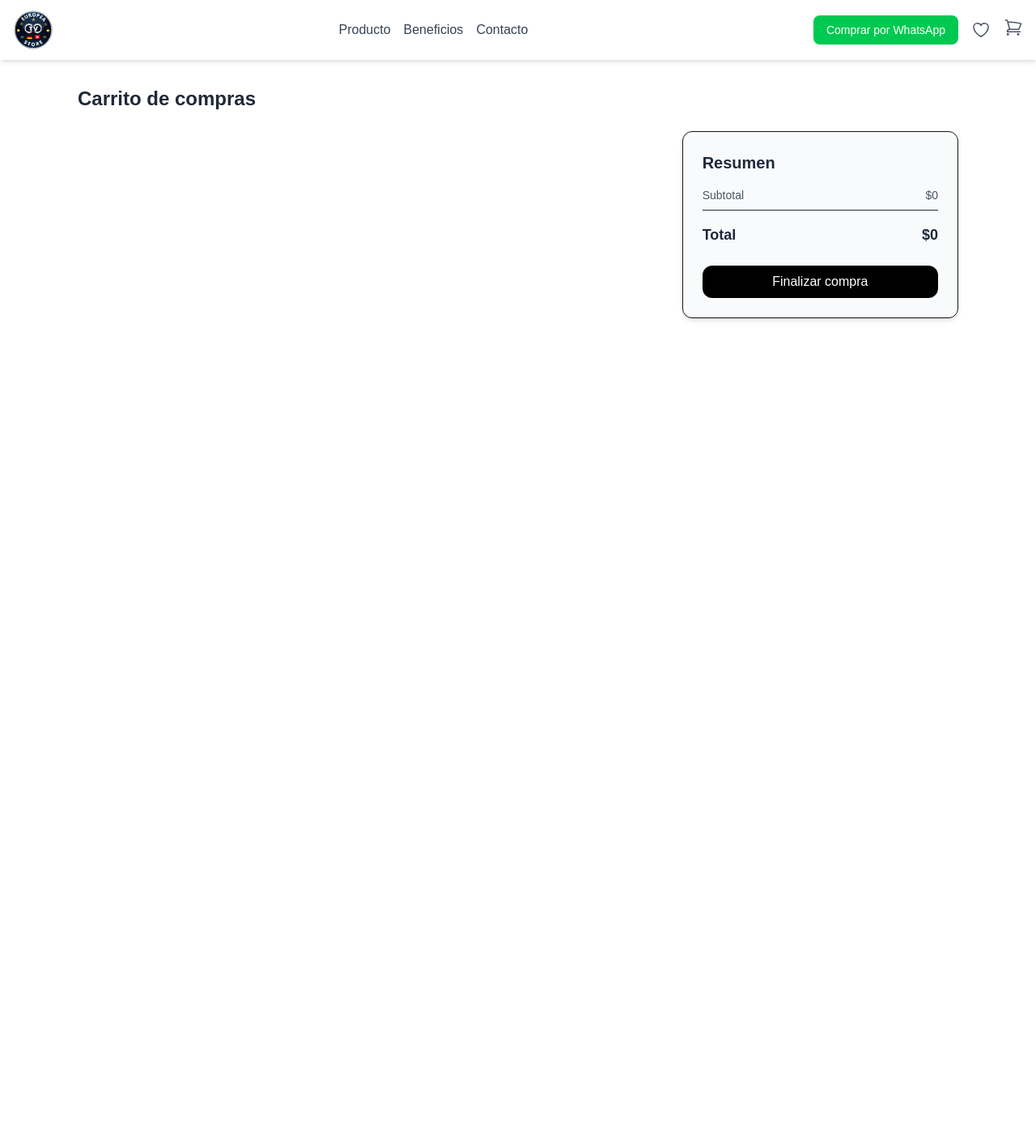
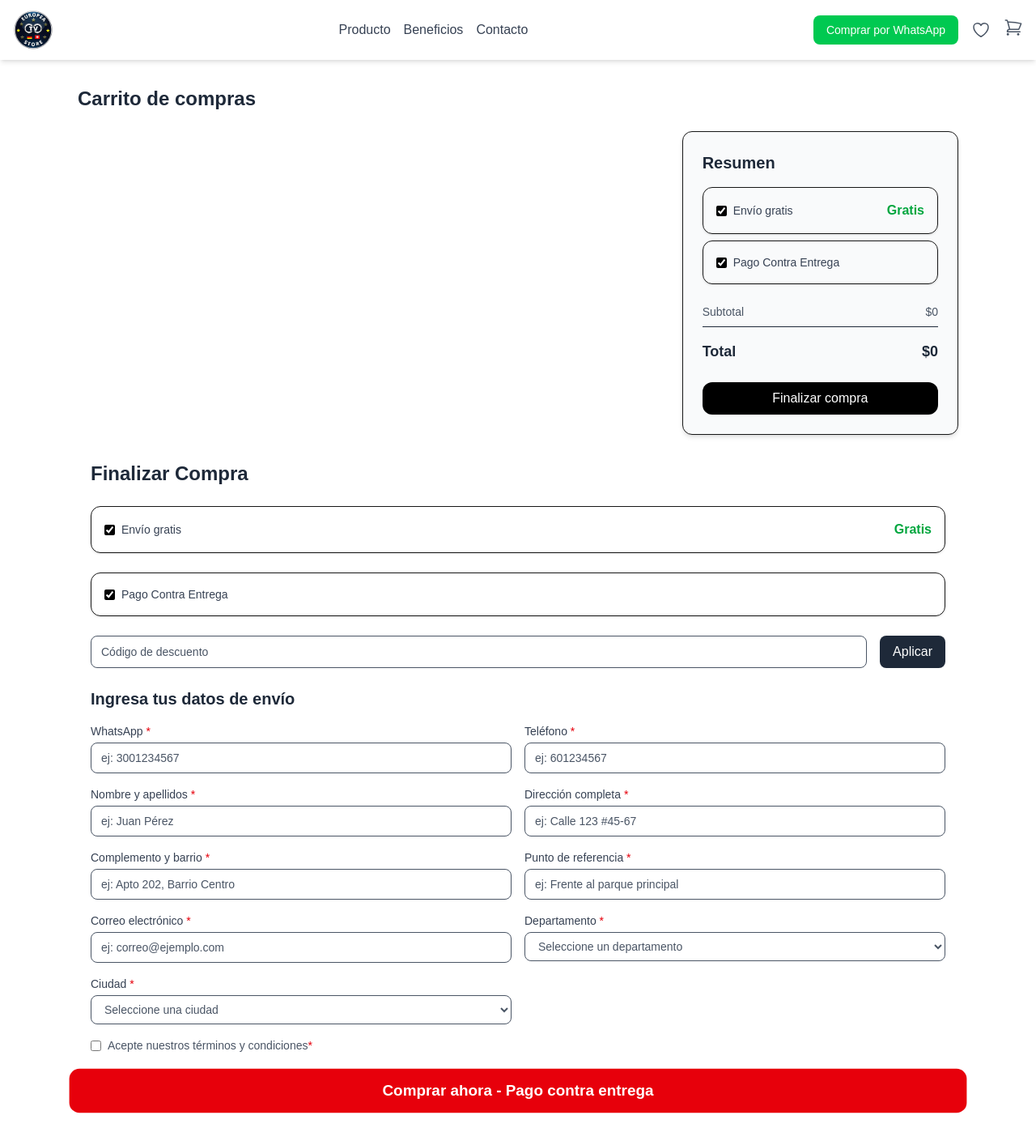
Before and after one commit to yheison0035/europeatvstore, a Next.js app: page /cart in a window 1280 px wide. Shown: the top 1414 px of the page at 81% size. Before the commit the page ends 800 px from the top, so only its background shows below. Built offline with nearby package versions, Linux system fonts and the light colour scheme.

Commit message:
se integra formulario de checkout para capturar los datos del cliente

```diff
--- a/src/app/cart/page.js
+++ b/src/app/cart/page.js
@@ -7,6 +7,7 @@ import Counter from "@/components/product/counter";
 import { TrashIcon } from "@heroicons/react/24/outline";
 import Link from "next/link";
 import formatSlug from "@/customs/formats";
+import Checkout from "@/components/checkout/checkout";
 
 export default function Cart() {
   const { cartItems, removeFromCart } = useCart();
@@ -101,6 +102,29 @@ export default function Cart() {
 
         <div className="border p-6 rounded-xl shadow-md bg-gray-50 h-fit">
           <h2 className="text-xl font-semibold mb-4 text-gray-800">Resumen</h2>
+          <div className="border p-4 rounded-xl shadow-sm my-2 flex justify-between items-center">
+            <label className="flex items-center gap-2 text-gray-700 text-sm">
+              <input
+                type="checkbox"
+                checked
+                readOnly
+                className="accent-black"
+              />
+              Envío gratis
+            </label>
+            <span className="font-semibold text-green-600">Gratis</span>
+          </div>
+          <div className="border p-4 rounded-xl shadow-sm mb-6 my-2 flex justify-between items-center">
+            <label className="flex items-center gap-2 text-gray-700 text-sm">
+              <input
+                type="checkbox"
+                checked
+                readOnly
+                className="accent-black"
+              />
+              Pago Contra Entrega
+            </label>
+          </div>
           <div className="flex justify-between mb-2 text-sm text-gray-600">
             <span>Subtotal</span>
             <span>${calculateTotal().toLocaleString()}</span>
@@ -109,11 +133,15 @@ export default function Cart() {
             <span>Total</span>
             <span>${calculateTotal().toLocaleString()}</span>
           </div>
-          <button className="w-full mt-6 bg-black text-white py-2 rounded-xl hover:opacity-90 transition">
-            Finalizar compra
-          </button>
+          <Link
+            href="/checkout"
+            className="flex w-full mt-6 justify-center bg-black text-white py-2 rounded-xl hover:opacity-90 transition cursor-pointer"
+          >
+            <label>Finalizar compra</label>
+          </Link>
         </div>
       </div>
+      <Checkout />
     </div>
   );
 }
--- /dev/null
+++ b/src/components/checkout/checkout.js
@@ -0,0 +1,151 @@
+"use client";
+
+import { useState, useEffect } from "react";
+
+export default function Checkout() {
+  const [discountCode, setDiscountCode] = useState("");
+  const [pulse, setPulse] = useState(false);
+
+  useEffect(() => {
+    const interval = setInterval(() => {
+      setPulse((prev) => !prev);
+    }, 800);
+    return () => clearInterval(interval);
+  }, []);
+
+  return (
+    <div className="max-w-6xl mx-auto px-4 py-8 bg-white">
+      <h1 className="text-2xl font-bold mb-6 text-gray-800">
+        Finalizar Compra
+      </h1>
+
+      <div className="border p-4 rounded-xl shadow-sm mb-6 flex justify-between items-center">
+        <label className="flex items-center gap-2 text-gray-700 text-sm">
+          <input
+            type="checkbox"
+            checked
+            readOnly
+            className="accent-black placeholder-gray-600"
+          />
+          Envío gratis
+        </label>
+        <span className="font-semibold text-green-600">Gratis</span>
+      </div>
+      <div className="border p-4 rounded-xl shadow-sm mb-6 my-2 flex justify-between items-center">
+        <label className="flex items-center gap-2 text-gray-700 text-sm">
+          <input type="checkbox" checked readOnly className="accent-black" />
+          Pago Contra Entrega
+        </label>
+      </div>
+      <div className="flex gap-4 mb-6">
+        <input
+          type="text"
+          placeholder="Código de descuento"
+          value={discountCode}
+          onChange={(e) => setDiscountCode(e.target.value)}
+          className="flex-1 border rounded-lg px-3 py-2 text-sm placeholder-gray-600 text-gray-600"
+        />
+        <button className="px-4 py-2 bg-gray-800 text-white rounded-lg hover:opacity-90">
+          Aplicar
+        </button>
+      </div>
+
+      <h2 className="text-xl font-semibold mb-4 text-gray-800">
+        Ingresa tus datos de envío
+      </h2>
+
+      <form className="grid grid-cols-1 md:grid-cols-2 gap-4">
+        {[
+          { label: "WhatsApp", placeholder: "ej: 3001234567" },
+          { label: "Teléfono", placeholder: "ej: 601234567" },
+          { label: "Nombre y apellidos", placeholder: "ej: Juan Pérez" },
+          { label: "Dirección completa", placeholder: "ej: Calle 123 #45-67" },
+          {
+            label: "Complemento y barrio",
+            placeholder: "ej: Apto 202, Barrio Centro",
+          },
+          {
+            label: "Punto de referencia",
+            placeholder: "ej: Frente al parque principal",
+          },
+          {
+            label: "Correo electrónico",
+            placeholder: "ej: correo@ejemplo.com",
+          },
+        ].map((field, idx) => (
+          <div key={idx} className="col-span-1">
+            <label className="block text-sm font-medium text-gray-700 mb-1">
+              {field.label} <span className="text-red-600">*</span>
+            </label>
+            <input
+              type="text"
+              required
+              placeholder={field.placeholder}
+              className="w-full border rounded-lg px-3 py-2 text-sm placeholder-gray-600 text-gray-600"
+            />
+          </div>
+        ))}
+
+        <div className="col-span-1">
+          <label className="block text-sm font-medium text-gray-700 mb-1">
+            Departamento <span className="text-red-600">*</span>
+          </label>
+          <select
+            required
+            className="w-full border rounded-lg px-3 py-2 text-sm text-gray-600"
+          >
+            <option value="">Seleccione un departamento</option>
+            <option value="cundinamarca">Cundinamarca</option>
+            <option value="antioquia">Antioquia</option>
+            <option value="valle">Valle del Cauca</option>
+          </select>
+        </div>
+
+        <div className="col-span-1">
+          <label className="block text-sm font-medium text-gray-700 mb-1">
+            Ciudad <span className="text-red-600">*</span>
+          </label>
+          <select
+            required
+            className="w-full border rounded-lg px-3 py-2 text-sm text-gray-600"
+          >
+            <option value="">Seleccione una ciudad</option>
+            <option value="bogota">Bogotá</option>
+            <option value="medellin">Medellín</option>
+            <option value="cali">Cali</option>
+          </select>
+        </div>
+
+        <div className="col-span-1 md:col-span-2 flex md:mb-1 mb-6 items-center gap-2">
+          <input type="checkbox" required className="accent-black" />
+          <span className="text-sm text-gray-600">
+            Acepte nuestros términos y condiciones
+            <span className="text-red-600">*</span>
+          </span>
+        </div>
+
+        <div className="col-span-1 md:col-span-2 hidden md:block">
+          <button
+            type="submit"
+            className={`w-full py-3 text-lg font-bold text-white rounded-xl transition cursor-pointer ${
+              pulse ? "bg-red-600 scale-105" : "bg-red-600"
+            }`}
+          >
+            Comprar ahora - Pago contra entrega
+          </button>
+        </div>
+
+        <div className="fixed bottom-0 left-0 w-full p-4 bg-white shadow-[0_-2px_10px_rgba(0,0,0,0.1)] md:hidden">
+          <button
+            type="submit"
+            className={`w-full py-3 text-lg font-bold text-white rounded-xl transition cursor-pointer ${
+              pulse ? "bg-red-600 scale-105" : "bg-red-600"
+            }`}
+          >
+            Comprar ahora - Pago contra entrega
+          </button>
+        </div>
+      </form>
+    </div>
+  );
+}
```
